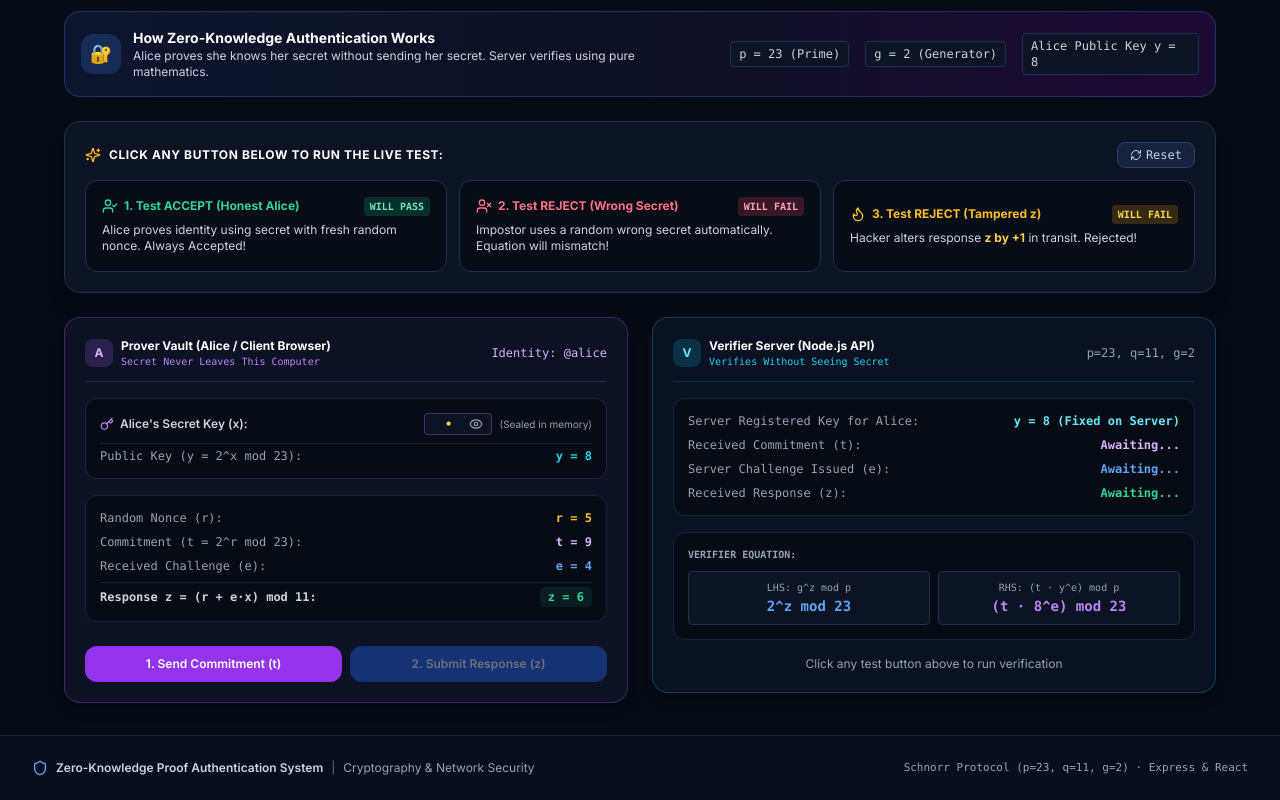
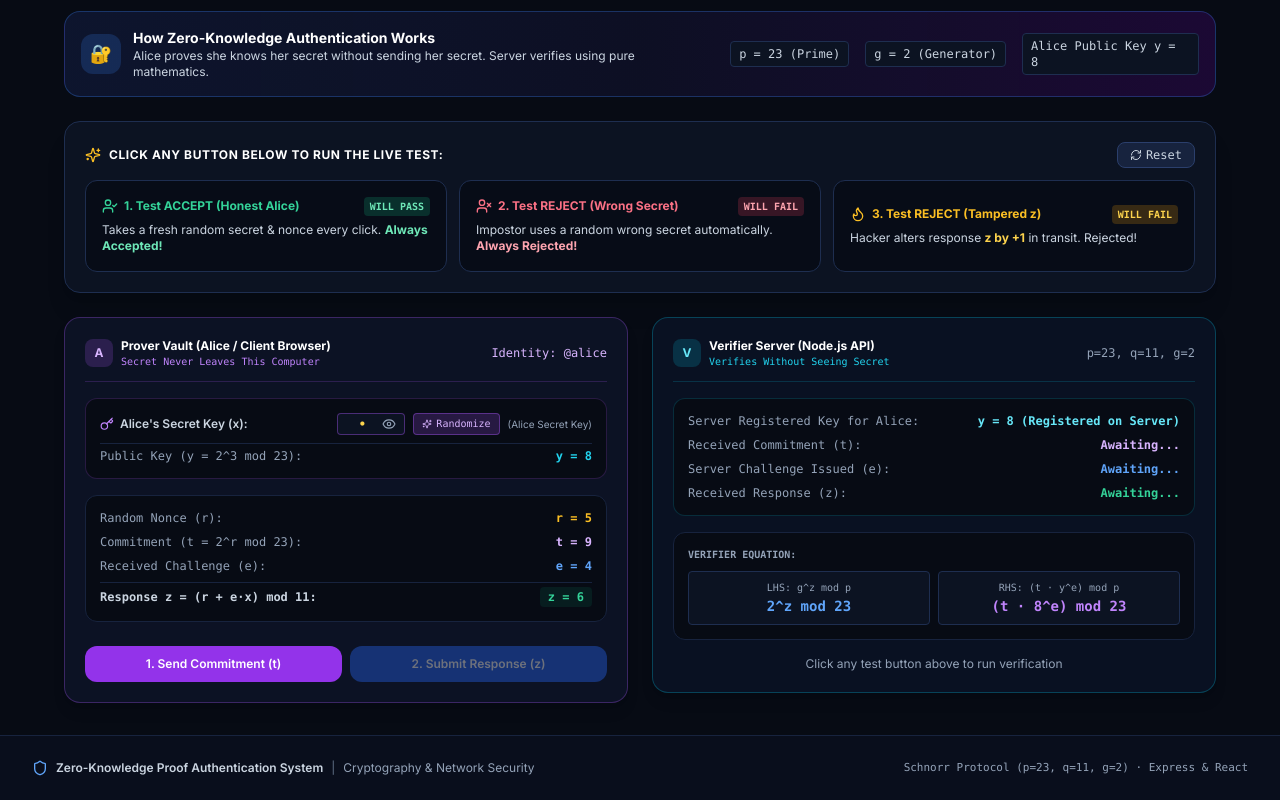
Before and after one commit to vivekchauhan2005/zero-knowledge-proof, a React (Vite) app in the folder frontend/: page / in a window 1280 px wide. Shown: the part 986-1786 px from the top of the page. Built offline with nearby package versions, Linux system fonts and the light colour scheme; no server answers.

Commit message:
feat: enable fully dynamic random secrets for Honest Prover and Impostor tests

```diff
--- a/frontend/src/components/DualConsoleDashboard.jsx
+++ b/frontend/src/components/DualConsoleDashboard.jsx
@@ -15,9 +15,13 @@ export default function DualConsoleDashboard({ onProofComplete }) {
   // Current active scenario: 'honest' | 'impostor' | 'tampered'
   const [activeScenario, setActiveScenario] = useState('honest');
 
-  // Parameters: p = 23, q = 11, g = 2, Alice's y = 8 (for x = 3)
+  // Alice's registered account parameters (dynamically randomized)
   const [username, setUsername] = useState('alice');
-  const [secretX, setSecretX] = useState(3); // Alice's real secret is 3
+  const [aliceRealSecret, setAliceRealSecret] = useState(3);
+  const [serverRegisteredPubKey, setServerRegisteredPubKey] = useState('8');
+
+  // Currently evaluated secret in Prover console (can be Alice's secret or Impostor's guess)
+  const [secretX, setSecretX] = useState(3);
   const [showSecret, setShowSecret] = useState(false);
 
   // Protocol state
@@ -33,11 +37,29 @@ export default function DualConsoleDashboard({ onProofComplete }) {
   const [verificationResult, setVerificationResult] = useState(null);
   const [errorMsg, setErrorMsg] = useState(null);
 
+  // Generate a brand new random secret key for Alice
+  const generateNewRandomSecret = async () => {
+    try {
+      setLoading(true);
+      const randX = Math.floor(Math.random() * 9) + 1;
+      const pubY = computePublicKey(BigInt(randX)).toString();
+      await api.registerUser(username, pubY);
+      setAliceRealSecret(randX);
+      setServerRegisteredPubKey(pubY);
+      setSecretX(randX);
+      handleReset();
+    } catch (err) {
+      console.error('Failed to register new secret:', err);
+    } finally {
+      setLoading(false);
+    }
+  };
+
   // 1. SCENARIO A: HONEST PROVER (WILL ACCEPT)
   const setupHonestScenario = () => {
     setActiveScenario('honest');
     setUsername('alice');
-    setSecretX(3); // Real secret x = 3
+    setSecretX(aliceRealSecret);
     const freshNonce = Math.floor(Math.random() * 9) + 1;
     setNonceR(freshNonce);
     handleReset();
@@ -47,7 +69,7 @@ export default function DualConsoleDashboard({ onProofComplete }) {
   const setupImpostorScenario = () => {
     setActiveScenario('impostor');
     setUsername('alice');
-    const wrongKeys = [1, 2, 4, 5, 6, 7, 8, 9, 10];
+    const wrongKeys = [1, 2, 3, 4, 5, 6, 7, 8, 9, 10].filter(n => n !== aliceRealSecret);
     const randWrong = wrongKeys[Math.floor(Math.random() * wrongKeys.length)];
     setSecretX(randWrong);
     const freshNonce = Math.floor(Math.random() * 9) + 1;
@@ -59,7 +81,7 @@ export default function DualConsoleDashboard({ onProofComplete }) {
   const setupTamperedScenario = () => {
     setActiveScenario('tampered');
     setUsername('alice');
-    setSecretX(3);
+    setSecretX(aliceRealSecret);
     const freshNonce = Math.floor(Math.random() * 9) + 1;
     setNonceR(freshNonce);
     handleReset();
@@ -83,13 +105,13 @@ export default function DualConsoleDashboard({ onProofComplete }) {
       setErrorMsg(null);
       setVerificationResult(null);
 
-      // Random nonce r or fixed r=5 for clean presentation
+      // Random nonce r generated fresh
       const r = BigInt(nonceR || 5);
       const t = computeCommitment(r);
       setCommitmentT(t);
 
-      // Prover sends commitment t to server for user 'alice' (Alice's registered key y=8)
-      const commitRes = await api.submitCommitment(username, '8', t.toString());
+      // Prover sends commitment t to server for user 'alice' with registered public key
+      const commitRes = await api.submitCommitment(username, serverRegisteredPubKey, t.toString());
       const sId = commitRes.session.id;
       setSessionId(sId);
 
@@ -146,23 +168,31 @@ export default function DualConsoleDashboard({ onProofComplete }) {
       setNonceR(freshR);
       const r = BigInt(freshR);
 
-      let targetX = 3;
+      let targetX = aliceRealSecret;
+      let activePubKey = serverRegisteredPubKey;
       let shouldTamper = false;
 
       if (scenarioType === 'honest') {
         setActiveScenario('honest');
-        targetX = 3;
-        setSecretX(3);
+        // Automatically picks a fresh random secret for Alice on every single run!
+        const randomX = Math.floor(Math.random() * 9) + 1;
+        const newPubY = computePublicKey(BigInt(randomX)).toString();
+        await api.registerUser(username, newPubY);
+        setAliceRealSecret(randomX);
+        setServerRegisteredPubKey(newPubY);
+        targetX = randomX;
+        setSecretX(randomX);
+        activePubKey = newPubY;
       } else if (scenarioType === 'impostor') {
         setActiveScenario('impostor');
-        // Automatically picks a random wrong secret between 1 and 10 (excluding 3)
-        const wrongKeys = [1, 2, 4, 5, 6, 7, 8, 9, 10];
+        // Automatically picks a random wrong secret between 1 and 10 (excluding Alice's real secret)
+        const wrongKeys = [1, 2, 3, 4, 5, 6, 7, 8, 9, 10].filter(n => n !== aliceRealSecret);
         targetX = wrongKeys[Math.floor(Math.random() * wrongKeys.length)];
         setSecretX(targetX);
       } else if (scenarioType === 'tampered') {
         setActiveScenario('tampered');
-        targetX = 3;
-        setSecretX(3);
+        targetX = aliceRealSecret;
+        setSecretX(aliceRealSecret);
         shouldTamper = true;
       }
 
@@ -170,7 +200,7 @@ export default function DualConsoleDashboard({ onProofComplete }) {
       const t = computeCommitment(r);
       setCommitmentT(t);
 
-      const commitRes = await api.submitCommitment('alice', '8', t.toString());
+      const commitRes = await api.submitCommitment('alice', activePubKey, t.toString());
       const sId = commitRes.session.id;
       setSessionId(sId);
 
@@ -216,7 +246,7 @@ export default function DualConsoleDashboard({ onProofComplete }) {
           <div className="flex items-center space-x-4 text-xs font-mono text-slate-300">
             <span className="px-2 py-1 rounded bg-navy-900 border border-navy-700">p = 23 (Prime)</span>
             <span className="px-2 py-1 rounded bg-navy-900 border border-navy-700">g = 2 (Generator)</span>
-            <span className="px-2 py-1 rounded bg-navy-900 border border-navy-700">Alice Public Key y = 8</span>
+            <span className="px-2 py-1 rounded bg-navy-900 border border-navy-700">Alice Public Key y = {serverRegisteredPubKey}</span>
           </div>
         </div>
       </div>
@@ -258,7 +288,7 @@ export default function DualConsoleDashboard({ onProofComplete }) {
               </span>
             </div>
             <p className="text-xs text-slate-300 leading-snug">
-              Alice proves identity using secret with fresh random nonce. Always Accepted!
+              Takes a fresh random secret & nonce every click. <strong className="text-emerald-300">Always Accepted!</strong>
             </p>
           </button>
 
@@ -282,7 +312,7 @@ export default function DualConsoleDashboard({ onProofComplete }) {
               </span>
             </div>
             <p className="text-xs text-slate-300 leading-snug">
-              Impostor uses a random wrong secret automatically. Equation will mismatch!
+              Impostor uses a random wrong secret automatically. <strong className="text-rose-300">Always Rejected!</strong>
             </p>
           </button>
 
@@ -399,14 +429,23 @@ export default function DualConsoleDashboard({ onProofComplete }) {
                     {showSecret ? <EyeOff className="w-3.5 h-3.5" /> : <Eye className="w-3.5 h-3.5" />}
                   </button>
                 </div>
+                <button
+                  type="button"
+                  onClick={generateNewRandomSecret}
+                  className="px-2 py-0.5 rounded bg-purple-500/20 hover:bg-purple-500/30 text-purple-300 border border-purple-500/40 text-[10px] font-mono cursor-pointer transition flex items-center space-x-1"
+                  title="Generate a brand new random secret for Alice"
+                >
+                  <Sparkles className="w-2.5 h-2.5" />
+                  <span>Randomize</span>
+                </button>
                 <span className="text-[10px] text-slate-400">
-                  {activeScenario === 'honest' ? '(Sealed in memory)' : '(Random Impostor)'}
+                  {activeScenario === 'honest' ? '(Alice Secret Key)' : '(Random Impostor Key)'}
                 </span>
               </div>
             </div>
 
             <div className="flex items-center justify-between text-xs font-mono text-slate-400 pt-1 border-t border-navy-800">
-              <span>Public Key (y = 2^x mod 23):</span>
+              <span>Public Key (y = 2^{secretX} mod 23):</span>
               <span className="text-cyan-400 font-bold">y = {computePublicKey(BigInt(secretX)).toString()}</span>
             </div>
           </div>
@@ -475,7 +514,7 @@ export default function DualConsoleDashboard({ onProofComplete }) {
           <div className="p-3.5 rounded-xl bg-navy-950 border border-cyan-500/20 space-y-2 font-mono text-xs">
             <div className="flex items-center justify-between">
               <span className="text-slate-400">Server Registered Key for Alice:</span>
-              <span className="text-cyan-300 font-bold">y = 8 (Fixed on Server)</span>
+              <span className="text-cyan-300 font-bold">y = {serverRegisteredPubKey} (Registered on Server)</span>
             </div>
             <div className="flex items-center justify-between">
               <span className="text-slate-400">Received Commitment (t):</span>
@@ -504,7 +543,7 @@ export default function DualConsoleDashboard({ onProofComplete }) {
               <div className="p-2 rounded bg-navy-900 border border-navy-700">
                 <span className="text-[10px] text-slate-400 block">RHS: (t · y^e) mod p</span>
                 <span className="font-bold text-purple-400 text-sm">
-                  {verificationResult?.equation?.rhs || '(t · 8^e) mod 23'}
+                  {verificationResult?.equation?.rhs || `(t · ${serverRegisteredPubKey}^e) mod 23`}
                 </span>
               </div>
             </div>
```
